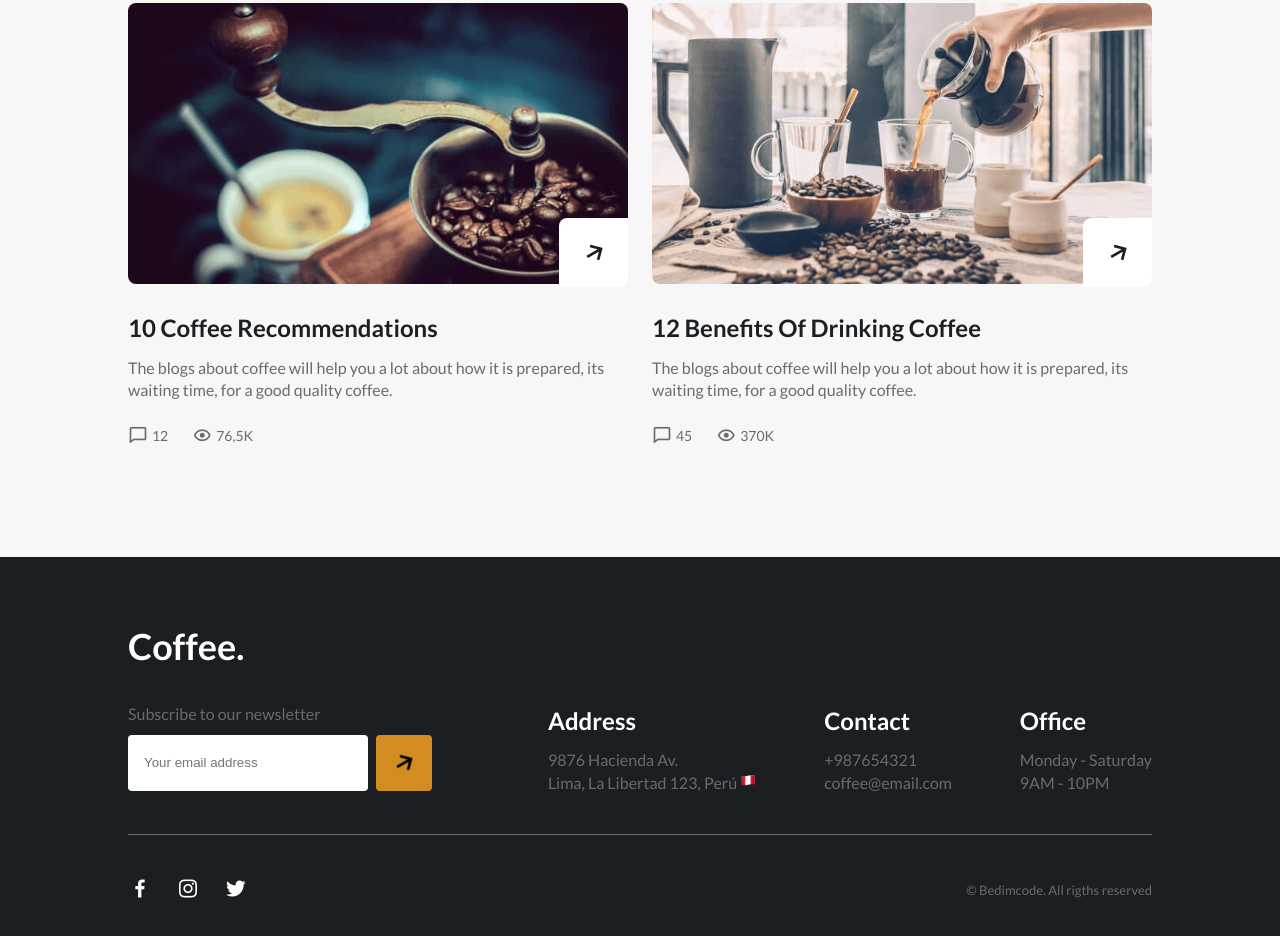
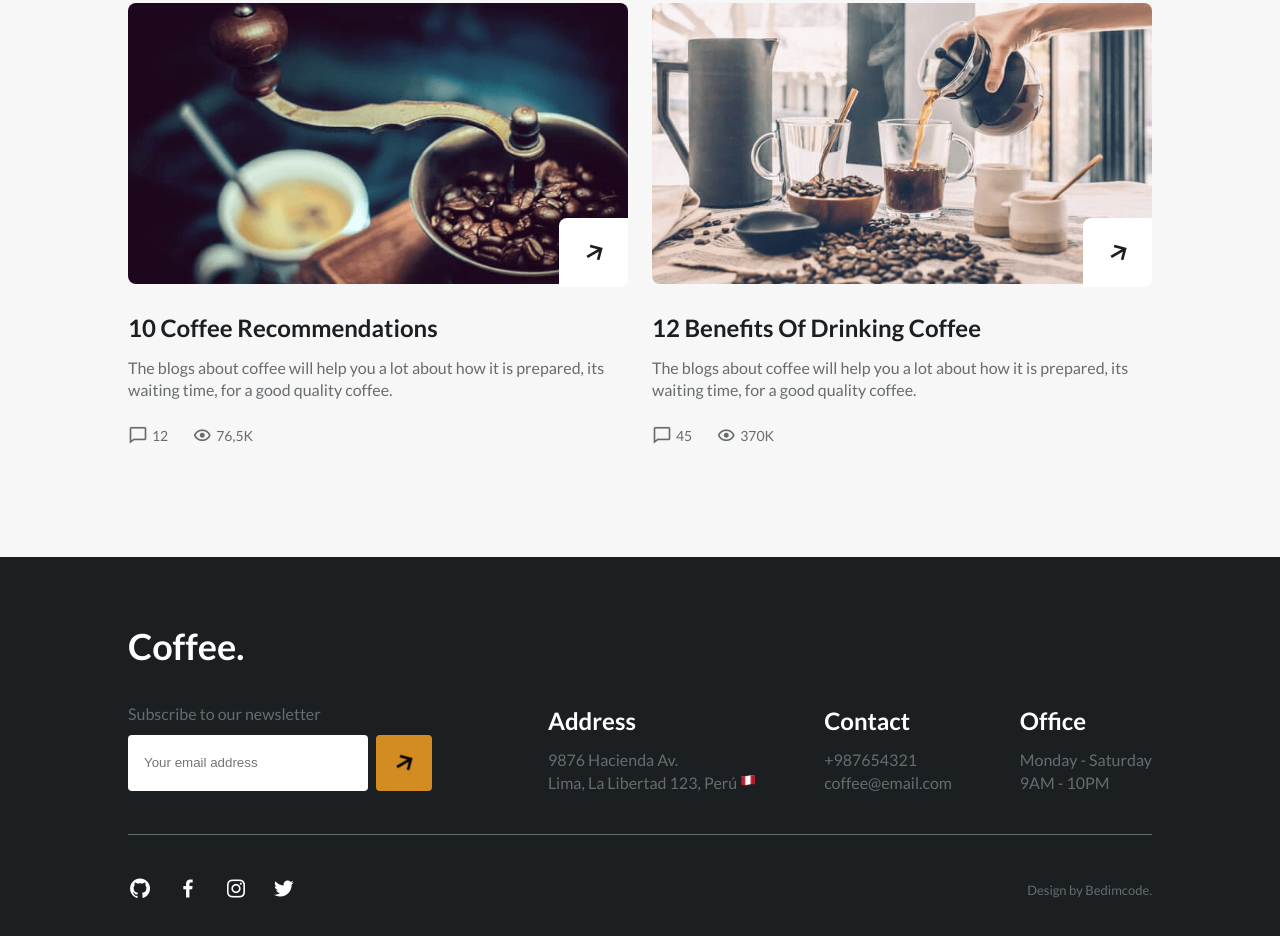
Before and after one commit to iamdenis1234/coffee-website, a website built with Vite: page index.html in a window 1280 px wide. Shown: the part 2983-3919 px from the top of the page. Built offline with nearby package versions, Linux system fonts and the light colour scheme.

Commit message:
add github link to footer

```diff
--- a/index.html
+++ b/index.html
@@ -492,6 +492,12 @@
         <div class="footer__group">
           <ul class="footer__social">
             <li>
+              <a href="https://github.com/iamdenis1234/coffee-website" target="_blank" class="footer__social-link">
+                <i class="bx bxl-github"></i>
+              </a>
+            </li>
+
+            <li>
               <a href="https://www.facebook.com/" target="_blank" class="footer__social-link">
                 <i class="bx bxl-facebook"></i>
               </a>
@@ -510,7 +516,7 @@
             </li>
           </ul>
 
-          <span class="footer__copy"> &#169; Bedimcode. All rigths reserved </span>
+          <span class="footer__copy">Design by Bedimcode.</span>
         </div>
       </div>
     </footer>
```
